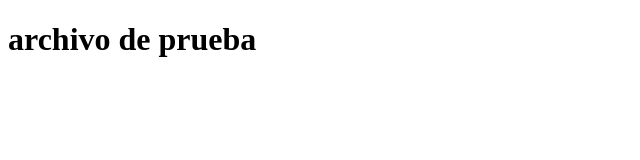
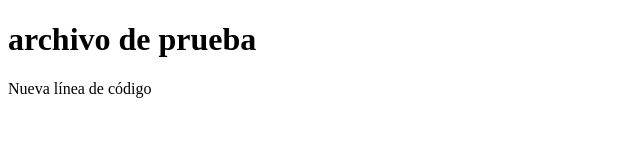
Before and after one commit to BrayanYG/TPW_GRUPO8, a plain HTML site: page imagen/prueba.html in a window 1280 px wide. Shown: the whole page, without its empty margins (0-640 px from the left). Drawn offline with Linux system fonts and the light colour scheme.

Commit message:
Otra prueba de commit

```diff
--- a/imagen/prueba.html
+++ b/imagen/prueba.html
@@ -7,5 +7,6 @@
 </head>
 <body>
     <h1>archivo de prueba</h1>
+    <p>Nueva línea de código</p>
 </body>
 </html>
```
